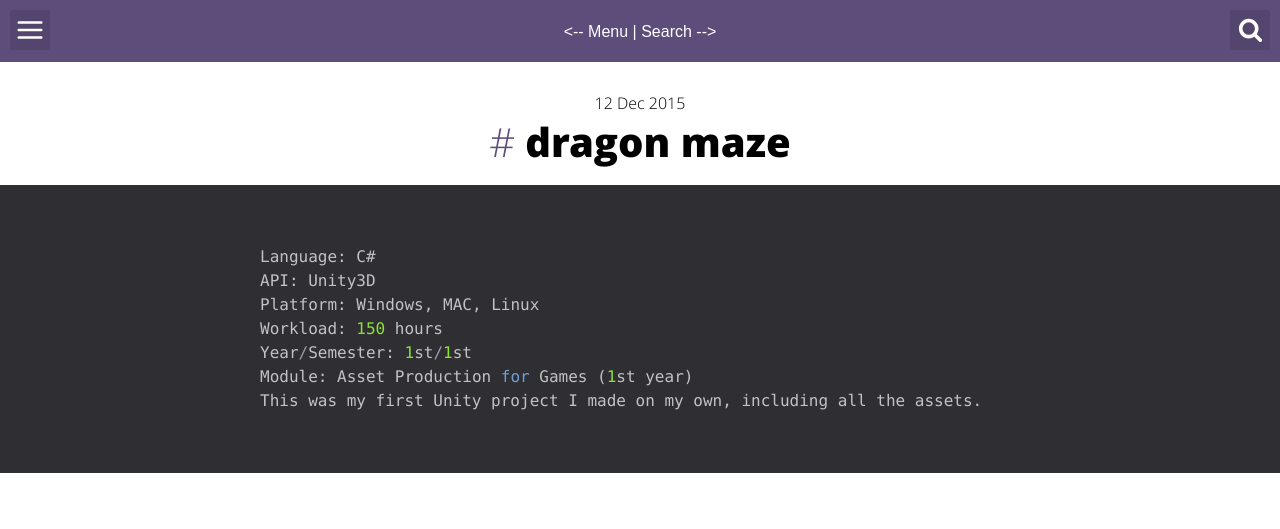
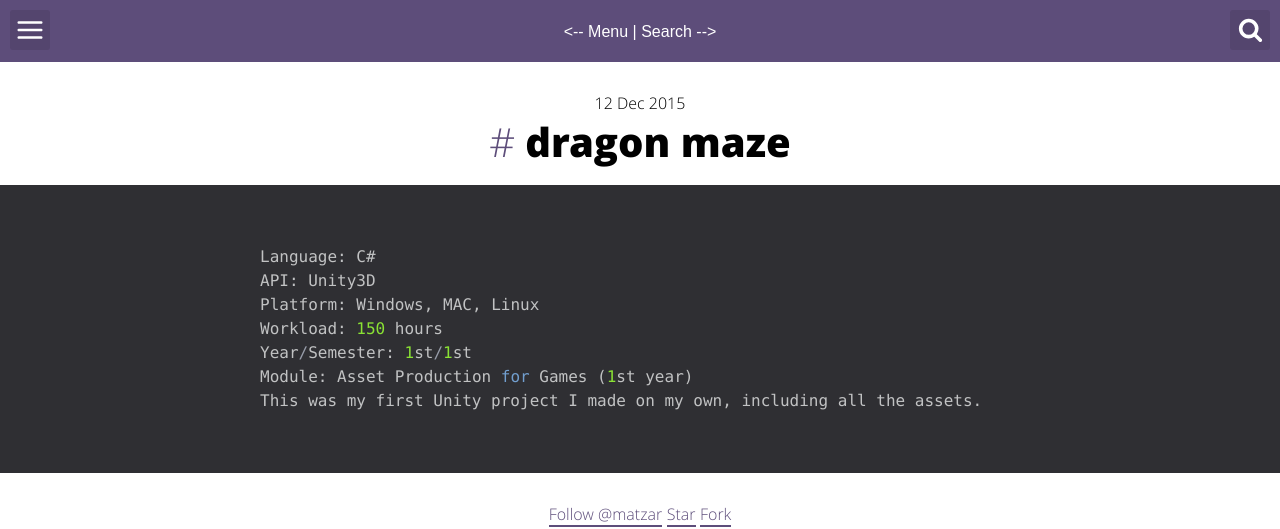
Before and after one commit to matzar/matzar.github.io, a Jekyll site: the page built from _posts/2015-12-12-dragon_maze.md, in a window 1280 px wide and 900 px high, cut to the strip 0-529 px from the top of the window. Built offline with Jekyll 4.4.1, drawn with Linux system fonts in a browser that asks for light colours.

Commit message:
chem and dragon maze buttons in

```diff
--- a/_posts/2015-12-12-dragon_maze.md
+++ b/_posts/2015-12-12-dragon_maze.md
@@ -27,7 +27,14 @@
 <center>
 <body>
 
+<!-- Place this tag where you want the button to render. -->
+<a class="github-button" href="https://github.com/matzar" aria-label="Follow @matzar on GitHub">Follow @matzar</a>
 
+<!-- Place this tag where you want the button to render. -->
+<a class="github-button" href="https://github.com/matzar/DragonMazeTheGame" data-icon="octicon-star" aria-label="Star matzar/dragon-maze-the-game on GitHub">Star</a>
+
+<!-- Place this tag where you want the button to render. -->
+<a class="github-button" href="https://github.com/matzar/DragonMazeTheGame/fork" data-icon="octicon-repo-forked" aria-label="Fork matzar/dragon-maze-the-game on GitHub">Fork</a>
 
 <!-- Place this tag in your head or just before your close body tag. -->
 <script async defer src="https://buttons.github.io/buttons.js"></script>
```
Also changed, not shown: _posts/2018-01-12-chemistry_game_jam.md (+6 -0 lines).
